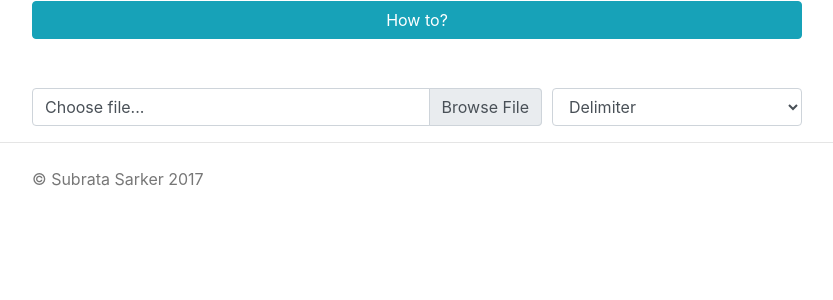
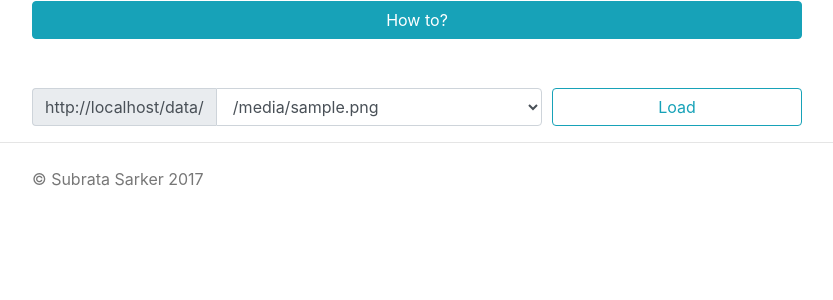
Before and after one commit to picklu/jvanalysis, a Flask app: template jvanalysis/templates/analysis.html in a window 1280 px wide. Shown: the part 95-395 px from the top of the page, without its empty margins (223-1056 px from the left). Run offline with Flask 2, Linux system fonts and the light colour scheme; the template is opened without the code that fills it: most values are stand-ins (such as "Sample title", 1, 10 or a date in 2020); form fields are guessed from the names that the template uses; some libraries are stand-ins or nearby versions.

Commit message:
Allow guest user to load remote file

```diff
--- a/jvanalysis/static/js/script.js
+++ b/jvanalysis/static/js/script.js
@@ -10,7 +10,7 @@ var jvData = {};
 * Upload text or csv file
 * triggered when a file is slected
 **********************************/
-function uploadFile() {
+function uploadFromFile() {
     var message;
     var alertType;
     var fileObject = $('#data-file').prop('files');
@@ -93,6 +93,70 @@ function uploadFile() {
         alertTable(message, alertType);
         $('.custom-file-control').text('Choose file ...');
     }
+}
+
+/****************************************
+* Upload remote data file
+* triggered when a load button is clicked
+****************************************/
+function uploadFromURL() {
+    var message;
+    var alertType;
+    var $tableContainer = $('#table-container');
+    var $formAnalyze = $('#analyze');
+    var $resultDiv = $('#results');
+
+    // reset jvData
+    jvData = {};
+
+    // hide anlyze form
+    if ($formAnalyze.attr('hidden') == 'hidden') {
+        $formAnalyze.attr('hidden', false);
+    }
+    $formAnalyze .hide();
+
+    // hide result div
+    if ($resultDiv.attr('hidden') == 'hidden') {
+        $resultDiv.attr('hidden', false);
+    }
+    $resultDiv.hide();
+
+    // hide table container
+    if ($tableContainer.attr('hidden') == 'hidden') {
+        $tableContainer.attr('hidden', false);
+    }
+    $tableContainer.hide();
+    isTableVisible = false;
+
+    var filename = 'data/' + $('#basic-url').val();
+    var url = Flask.url_for('static', {filename: filename});
+    Papa.parse(url, {
+    	download: true,
+    	complete: function(results) {
+    	    jvData.jv = results.data;
+
+    		// show table data info
+            if (jvData.jv.length) {
+                alertType = 'success';
+                message = getDataInfo();
+                $('#analyze').show();
+
+                // show ajax loader in the table container
+                $tableContainer.html(getAjaxLoader());
+
+                // show table
+                $tableContainer.show();
+                isTableVisible = true;
+                showData(jvData.jv);
+                alertTable(message, alertType, true);
+            }
+            else {
+                alertType = 'fail';
+                message = 'There is no data!';
+                alertTable(message, alertType);
+            }
+    	}
+    });
 }
 
 /*********************************
--- a/jvanalysis/templates/analysis.html
+++ b/jvanalysis/templates/analysis.html
@@ -6,6 +6,7 @@
         <button data-target="#how-tos" class="btn btn-block btn-info" data-toggle="collapse">How to?</button>
         <div id="how-tos" class="text-left alert-info collapse">
             <ul>
+                {% if regular %}
                 <li>Browse for a current-voltage data file.</li>
                 <li>Select a data file.</li>
                 <li>The data file must be of .txt/.csv extension.</li>
@@ -15,7 +16,11 @@
                 <li>Note that only <em>comma</em>, <em>semicolon</em>, and <em>tab</em> delimiters are supported by the parser.</li>
                 <li>You don't need to set the delimiter; however, if your data is <em>space</em> delimitted then you may do so.</li>
                 <li>Once the file is loaded, you may check if the data columns have been identified properly.</li>
-                <li>You may see a <a href="{{ url_for('data', path='sample_data.txt') }}" target="_blank">example data file</a> to learn how your data file should be formatted.</li>
+                <li>You may see a <a href="{{ url_for('data', path='test_data_1.txt') }}" target="_blank">example data file</a> to learn how your data file should be formatted.</li>
+                {% else %}
+                <li>Select a data file.</li>
+                <li>Load the data file.</li>
+                {% endif %}
                 <li>You may update the data attributes: sample name, measurement date, active area of the cell, and temperature.</li>
                 <li>If everything is set then hit the upload button and see the analysis result.</li>
                 <li>You may save the data to your account to see the results later.</li>
@@ -49,6 +54,7 @@
 </div>
 <div class="row">
     <div class="col-md-12">
+        {% if regular %}
         <div class="form-row">
             <div class="form-group col-md-8">
                 <label class="custom-file">
@@ -66,16 +72,33 @@
                 </select>
             </div>
         </div>
+        {% else %}
+            <div class="form-row">
+                <div class="form-group col-md-8">
+                    <div class="input-group">
+                        <span class="input-group-addon" id="basic-addon3">{{ request.url_root }}data/</span>
+                        <select id="basic-url" name="filename" class="form-control" aria-describedby="basic-addon3">
+                            {% for file in files %}
+                            <option name="filename" value="{{ file }}">{{ file }}</option>
+                            {% endfor %}
+                        </select>
+                    </div>
+                </div>
+                <div class="form-group col-md-4">
+                    <input id="data-url" class="btn btn-block btn-outline-info" type="submit" value="Load">
+                </div>
+            </div>
+        {% endif %}
         <form id="analyze" action="{{ url_for('analyze') }}" hidden="hidden" method="POST" data-toggle="validator" role="form">
             <div class="form-row">
                 <div class="form-group col-md-4">
                     <label for="sample-name">Sample Name</label>
-                    <input id="data-name" class="form-control" name="sample-name" type="text" placeholder="test-data-sample-01" data-minlength="5" data-remote-error="This name is already used!" data-remote="{{ url_for('validator') }}" required>
+                    <input id="data-name" class="form-control" name="sample-name" type="text" placeholder="test-data-sample-01" data-minlength="5" data-remote-error="This name is already used!" data-remote="{{ url_for('validator') }}" value="test_data_01" required>
                     <div class="help-block with-errors"></div>
                 </div>
                 <div class="form-group col-md-2">
                     <label for="datepicker">Measured Date</label>
-                    <input id="datepicker" class="form-control" name="measured-date" type="text" readonly>
+                    <input id="datepicker" class="form-control" name="measured-date" type="text" required>
                     <div class="help-block with-errors"></div>
                 </div>
                 <div class="form-group col-md-2">
@@ -90,7 +113,7 @@
                 </div>
                 <div class="form-group col-md-2">
                      <label for="analyze-btn">&nbsp;</label>
-                    <input id="analyze-btn" class="btn btn-block btn-info" type="submit" value="Analyze">
+                    <input id="analyze-btn" class="btn btn-block btn-outline-info" type="submit" value="Analyze">
                 </div>
             </div>
         </form>
@@ -174,7 +197,8 @@
         analyzeData();
         saveData();
         // event handlers for  data table
-        $('#data-file').on('change', uploadFile);
+        $('#data-file').on('change', uploadFromFile);
+        $('#data-url').on('click', uploadFromURL);
         $('#delimiter').on('change', reParseData);
         $('#datepicker').val($.datepicker.formatDate('dd-mm-yy', new Date()))
                         .datepicker({
--- a/jvanalysis/templates/how.html
+++ b/jvanalysis/templates/how.html
@@ -13,6 +13,7 @@
                 <div id="how-tos" class="text-left">
                     <ul>
                         <li>Navigate to <a href="{{ url_for('analysis') }}">analysis</a>.</li>
+                        {% if regular %}
                         <li>Browse for a current-voltage data file.</li>
                         <li>Select a data file.</li>
                         <li>The data file must be of .txt/.csv extension.</li>
@@ -23,6 +24,10 @@
                         <li>You don't need to set the delimiter; however, if your data is <em>space</em> delimitted then you may do so.</li>
                         <li>Once the file is loaded, you may check if the data columns have been identified properly.</li>
                         <li>You may see a <a href="{{ url_for('data', path='sample_data.txt') }}" target="_blank">example data file</a> to learn how your data file should be formatted.</li>
+                        {% else %}
+                        <li>Select a data file.</li>
+                        <li>Load the data file.</li>
+                        {% endif %}
                         <li>You may update the data attributes: sample name, measurement date, active area of the cell, and temperature.</li>
                         <li>If everything is set then hit the upload button and see the analysis result.</li>
                         <li>You may save the data to your account to see the results later.</li>
--- a/jvanalysis/views.py
+++ b/jvanalysis/views.py
@@ -1,4 +1,6 @@
+from os import listdir
 from dateutil.parser import parse
+
 from flask import make_response
 from flask import render_template
 from flask import json
@@ -39,8 +41,11 @@ from jvanalysis.passwordhelper import PasswordHelper
 
 DB = DBHelper(app.config["DATABASE"])
 PH = PasswordHelper()
+FILES = listdir(app.config["DATA_PATH"])
+
 
 # ensure responses aren't cached
+# from cs50x finance
 if app.config["DEBUG"]:
     @app.after_request
     def after_request(response):
@@ -97,7 +102,8 @@ def about():
 @app.route("/how")
 def how():
     next = get_redirect_target()
-    return render_template("how.html", next=next, title="How")
+    regular = current_user.regular
+    return render_template("how.html", next=next, regular=regular, title="How")
 
 @app.route("/account")
 @login_required
@@ -230,7 +236,7 @@ def save():
 def analysis():
     next = get_redirect_target()
     regular = current_user.regular
-    return render_template("analysis.html", next=next, title="Analysis")
+    return render_template("analysis.html", next=next, regular=regular, files=FILES, title="Analysis")
 
 
 @app.route("/signup", methods=["GET", "POST"])
@@ -319,7 +325,7 @@ def data(path):
     file_name = app.config['SAMPLE_DATA']
     sample_data = "No data found!"
     if file_name == path:
-        file_path = "data/" + file_name
+        file_path = "jvanalysis/static/data/" + file_name
         with open(file_path, "r") as f:
             sample_data = f.read()
     return render_template("data.html", sample_data=sample_data,
```
Also changed, not shown: jvanalysis/templates/data.html (+6 -2 lines).
